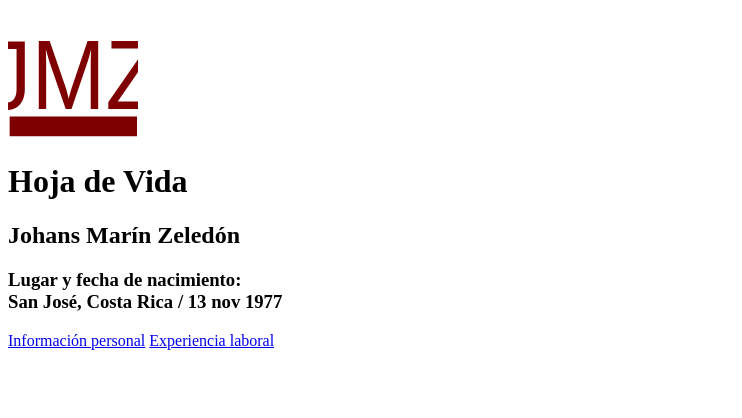
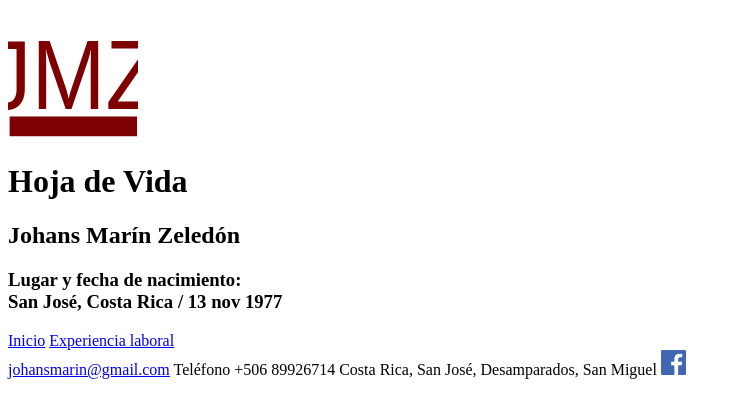
Before and after one commit to johansmarin/FundamentosDeHTML_Johans_Marin, a plain HTML site: page pages/educacion.html in a window 1280 px wide. Shown: the whole page, without its empty margins (0-742 px from the left). Drawn offline with Linux system fonts and the light colour scheme.

Commit message:
footer en pages

```diff
--- a/pages/educacion.html
+++ b/pages/educacion.html
@@ -17,9 +17,13 @@
       <h2>Johans Marín Zeledón</h2>
       <h3>Lugar y fecha de nacimiento:<br> San José, Costa Rica / 13 nov 1977</h3>
       <nav>
-        <a href="../index.html">Información personal</a>
+        <a href="../index.html">Inicio</a>
         <a href="experiencia.html">Experiencia laboral</a>
       </nav>
     </header>
+    <footer>
+    <a href="mailto:johansmarin@gmail.com?subject=Consulta" title="Enviar email">johansmarin@gmail.com</a>  Teléfono +506 89926714 Costa Rica, San José, Desamparados, San Miguel
+    <a href="https://www.facebook.com/jomarzel" target="_blank"><img title="https://www.facebook.com/jomarzel"src="../img/fbicon.png" width="25px"/></a>
+    </footer>
   </body>
 </html>
```
Also changed, not shown: pages/experiencia.html (+5 -1 lines).
